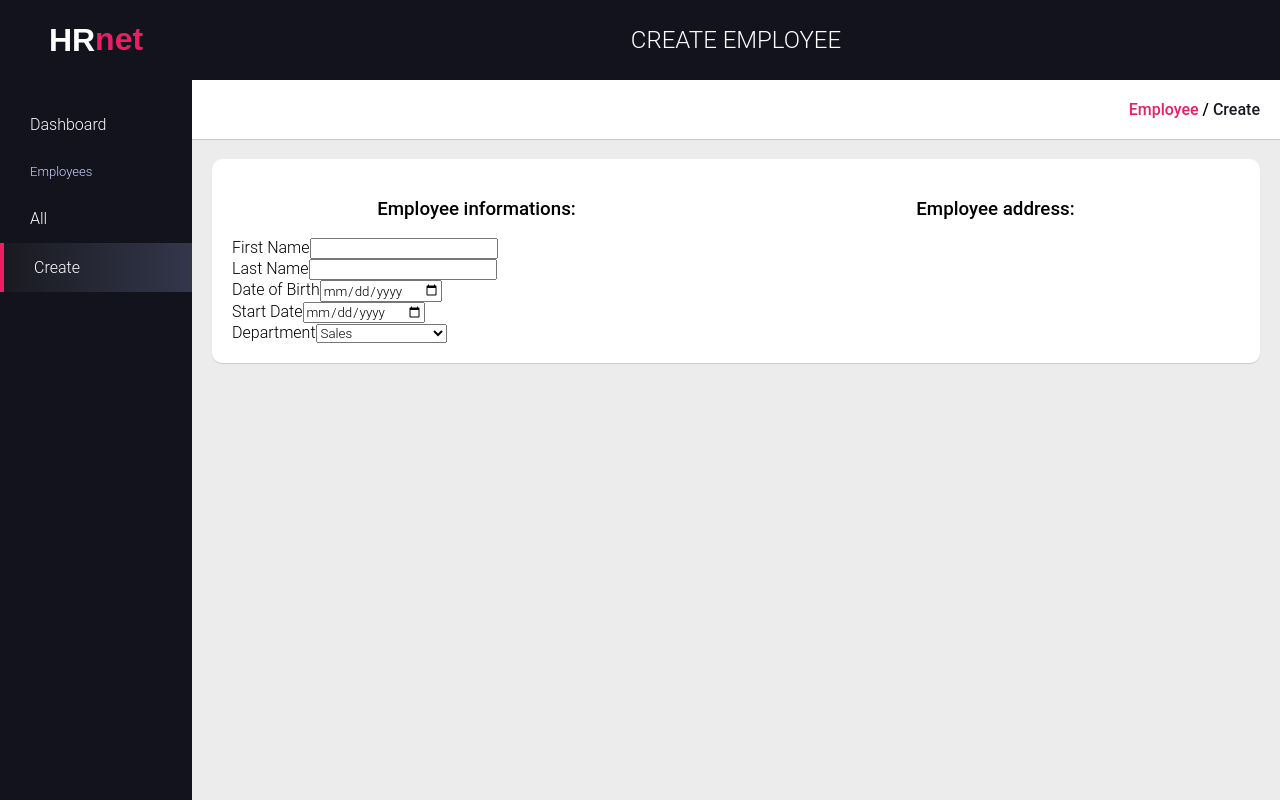
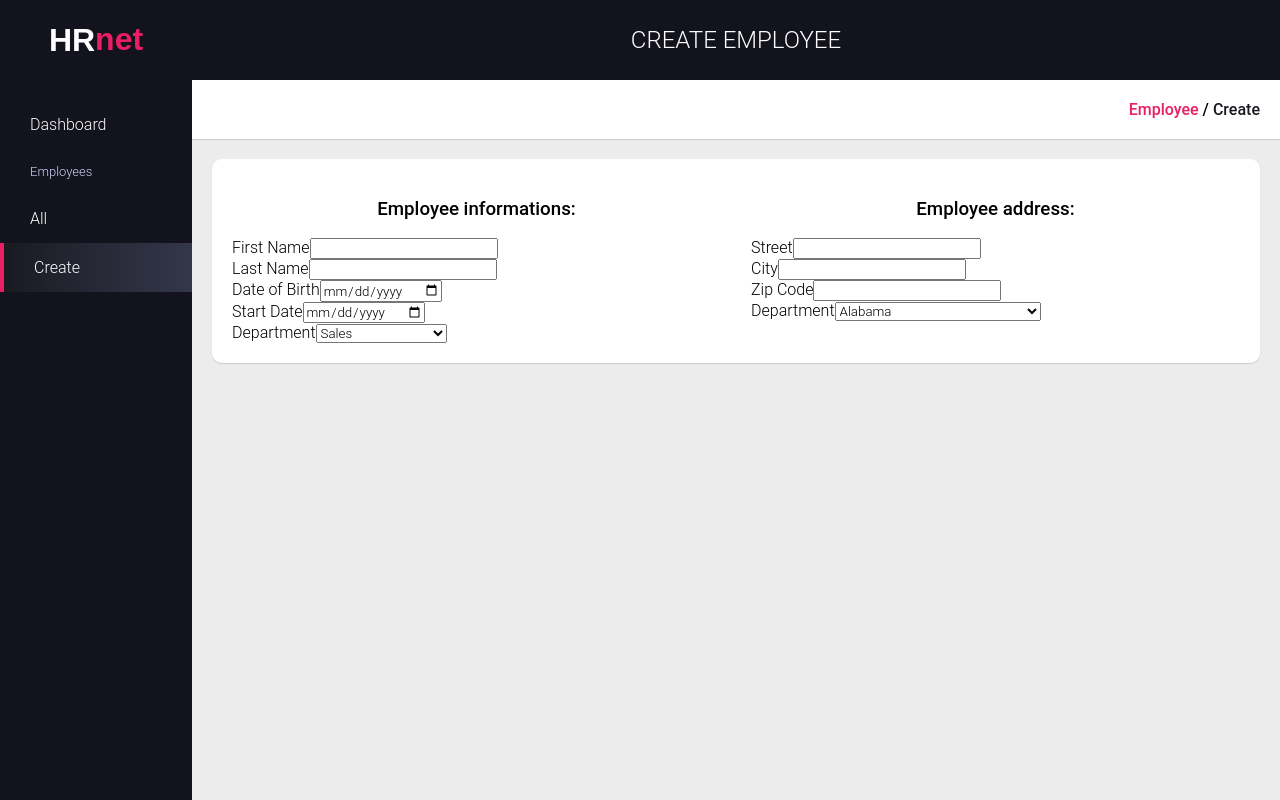
Before and after one commit to BELAID78/P14_React_HRnet, a React (Create React App) app: page /create-employee in a window 1280 px wide. Built offline with nearby package versions, Linux system fonts and the light colour scheme.

Commit message:
Full Employee address content

```diff
--- a/src/app.css
+++ b/src/app.css
@@ -48,3 +48,11 @@ li {
     background-color: #ececec;
     min-height: 100vh;
 }
+
+.text-right {
+    text-align: right;
+}
+
+.m-t-30 {
+    margin-top: 30px;
+}
--- a/src/components/CreateEmployeeForm/CreateEmployeeForm.js
+++ b/src/components/CreateEmployeeForm/CreateEmployeeForm.js
@@ -3,6 +3,7 @@ import React from 'react'
 import './createEmployeeForm.css'
 
 import departments from '../../__mock__/departments'
+import states from '../../__mock__/states'
 
 function CreateEmployeeForm() {
     return (
@@ -42,6 +43,31 @@ function CreateEmployeeForm() {
                 </div>
                 <div className='employee-address'>
                     <h3>Employee address:</h3>
+
+                    <div className='text-input'>
+                        <label htmlFor='street'>Street</label>
+                        <input id='street' type='text' />
+                    </div>
+
+                    <div className='text-input'>
+                        <label htmlFor='city'>City</label>
+                        <input id='city' type='text' />
+                    </div>
+
+                    <div className='text-input'>
+                        <label htmlFor='zip-code'>Zip Code</label>
+                        <input id='zip-code' type='text' />
+                    </div>
+
+                    <div className='select-input'>
+                        <label htmlFor='department'>Department</label>
+                        <select id='department'>
+                            {
+                                states.map(item => <option key={item.id}>{item.value}</option>)
+                            }
+                        </select>
+                    </div>
+
                 </div>
             </form>
         </div>
```
